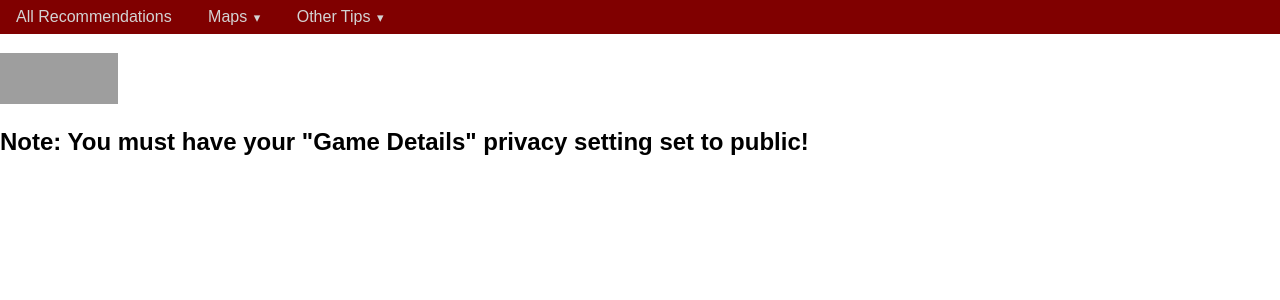
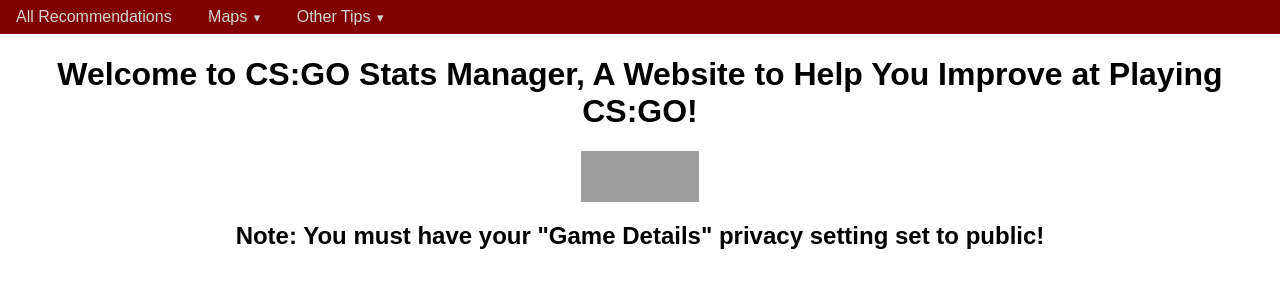
Before and after one commit to dhernan881/verbose-disco, a Flask app: page / in a window 1280 px wide. Shown: the top 300 px of the page. Run offline with Flask 2, Linux system fonts and the light colour scheme; some libraries are stand-ins or nearby versions; grey boxes are pictures that could not be loaded.

Commit message:
Added title to landing page

```diff
--- a/templates/index.html
+++ b/templates/index.html
@@ -31,10 +31,10 @@
             </li>
         </ul>
     </div>
-    <br>
+    <h1 style="text-align: center;">Welcome to CS:GO Stats Manager, A Website to Help You Improve at Playing CS:GO!</h1>
     <a href="/signin">
-        <img alt="Sign in with steam" src="https://bit.ly/2QkePzb" width=118 height=51>
+        <img style="display:block; margin: auto" alt="Sign in with steam" src="https://bit.ly/2QkePzb" width=118 height=51>
     </a>
-    <h2>Note: You must have your "Game Details" privacy setting set to public!</h2>
+    <h2 style="text-align: center;">Note: You must have your "Game Details" privacy setting set to public!</h2>
     <h3>{{errormsg}}</h3>
 </body>
```
